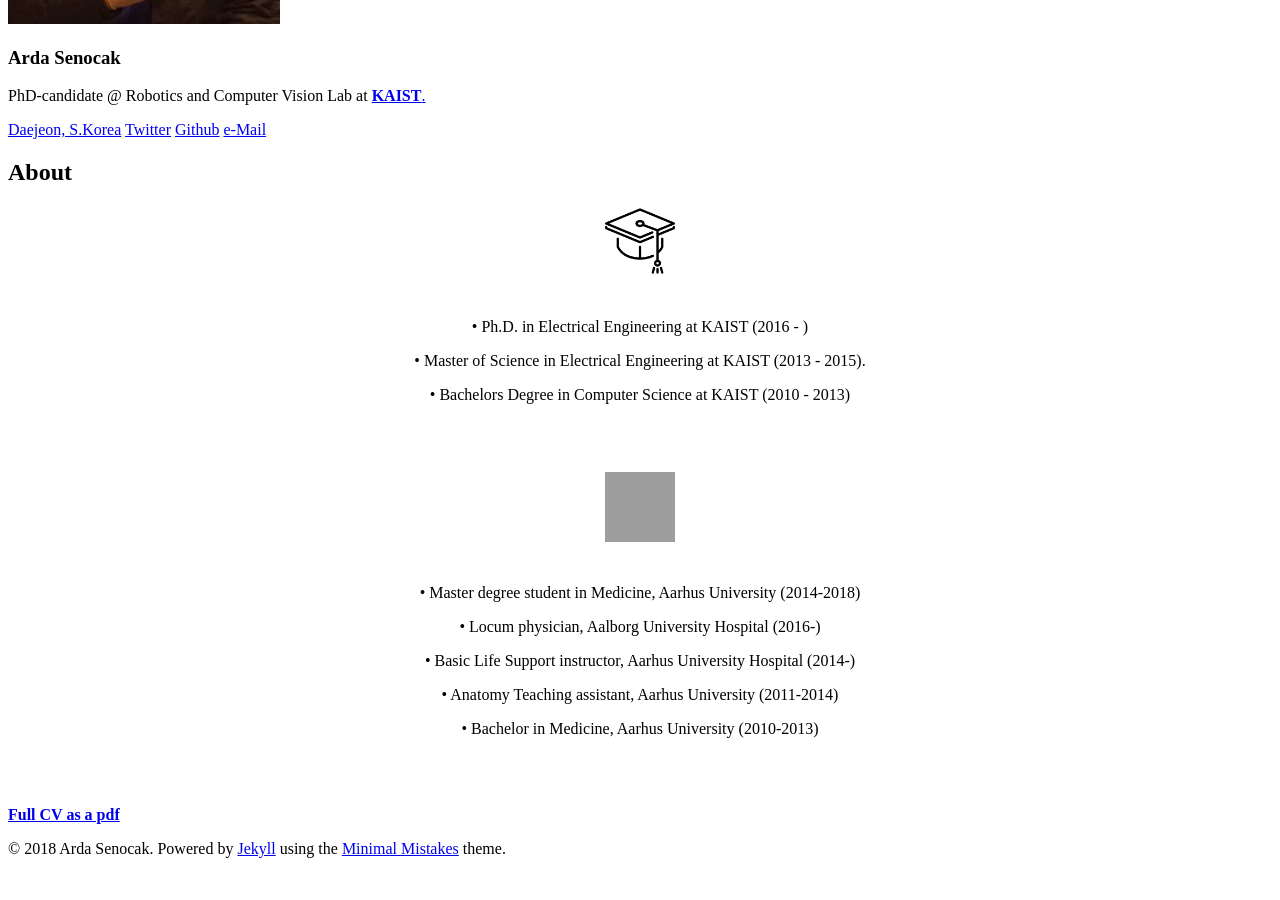
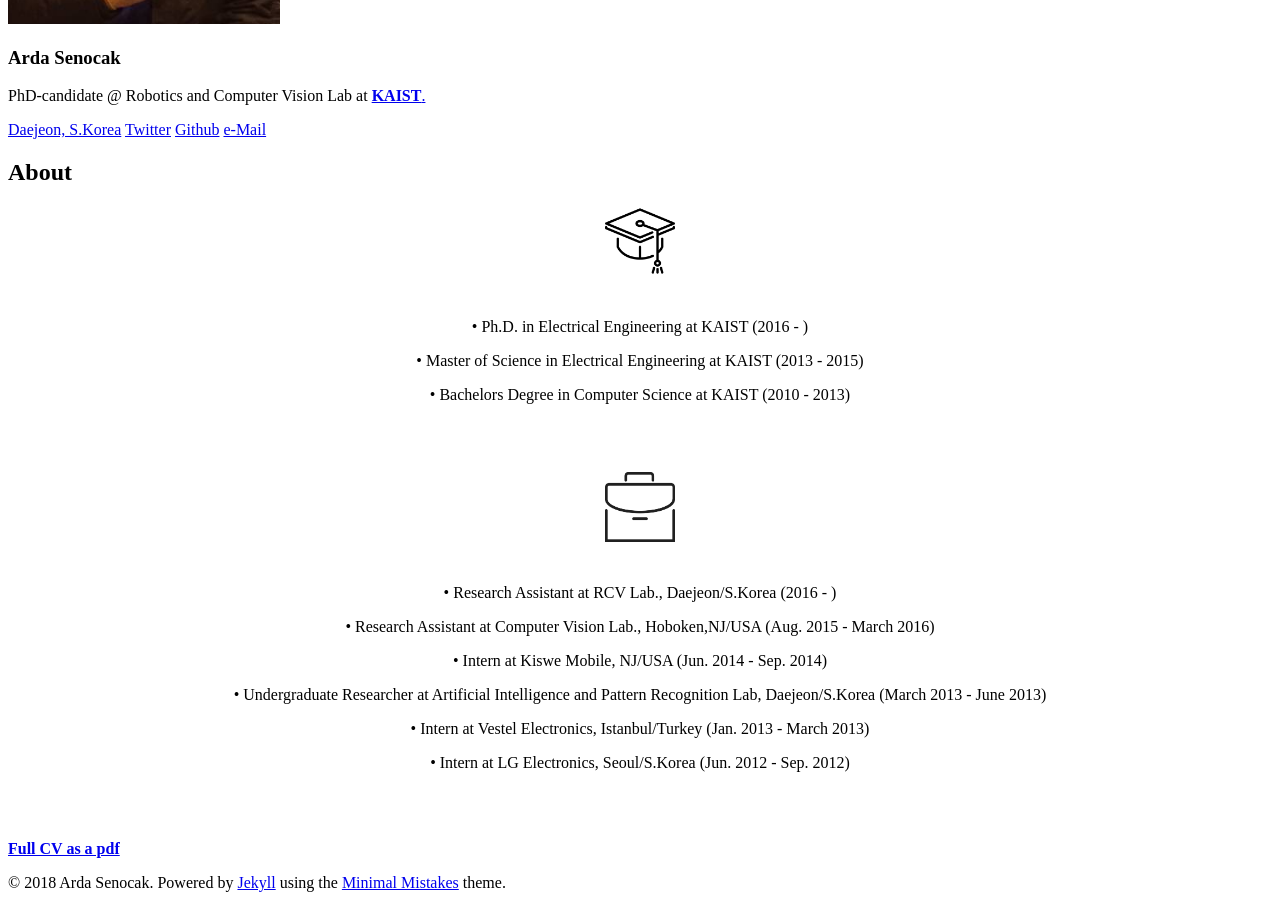
Before and after one commit to ardasnck/ardasnck.github.io, a Jekyll site: the page built from cv.md, in a window 1280 px wide and 900 px high, scrolled down 576 px. Built offline with Jekyll 4.4.1, drawn with Linux system fonts in a browser that asks for light colours; nearby versions of some CDN libraries; before the commit the page ends 1442 px from its top, so only the background shows below that.

Commit message:
Update cv.html

```diff
--- a/_layouts/cv.html
+++ b/_layouts/cv.html
@@ -48,16 +48,17 @@
 
     <p align="center" class=bottom-small><img src="{{ site.url }}/images/CV/education.png" alt="Education" width="70" height="70"></p>
     <p align="center">&#8226 Ph.D. in Electrical Engineering at KAIST (2016 - )</p>
-    <p align="center">&#8226 Master of Science in Electrical Engineering at KAIST (2013 - 2015).</p>
+    <p align="center">&#8226 Master of Science in Electrical Engineering at KAIST (2013 - 2015)</p>
     <p align="center">&#8226 Bachelors Degree in Computer Science at KAIST (2010 - 2013) </p>
     <p align="center"></p> <br> <br>
 
-    <p align="center" class=bottom-small><img src="{{ site.url }}/images/CV/medicine.png" alt="Education" width="70" height="70"></p>
-    <p align="center">&#8226 Master degree student in Medicine, Aarhus University (2014-2018)</p>
-    <p align="center">&#8226 Locum physician, Aalborg University Hospital (2016-)
-    <p align="center">&#8226 Basic Life Support instructor, Aarhus University Hospital (2014-)</p>
-    <p align="center">&#8226 Anatomy Teaching assistant, Aarhus University (2011-2014)</p>
-    <p align="center">&#8226 Bachelor in Medicine, Aarhus University (2010-2013)</p> <br> <br>
+    <p align="center" class=bottom-small><img src="{{ site.url }}/images/CV/business.png" alt="Work Experience" width="70" height="70"></p>
+    <p align="center">&#8226 Research Assistant at RCV Lab., Daejeon/S.Korea (2016 - )</p>
+    <p align="center">&#8226 Research Assistant at Computer Vision Lab., Hoboken,NJ/USA (Aug. 2015 - March 2016)
+    <p align="center">&#8226 Intern at Kiswe Mobile, NJ/USA (Jun. 2014 - Sep. 2014)</p>
+    <p align="center">&#8226 Undergraduate Researcher at Artificial Intelligence and Pattern Recognition Lab, Daejeon/S.Korea (March 2013 - June 2013)</p>
+    <p align="center">&#8226 Intern at Vestel Electronics, Istanbul/Turkey (Jan. 2013 - March 2013)</p>
+    <p align="center">&#8226 Intern at LG Electronics, Seoul/S.Korea (Jun. 2012 - Sep. 2012)</p> <br> <br>
 
 
     {{ content }}
```
